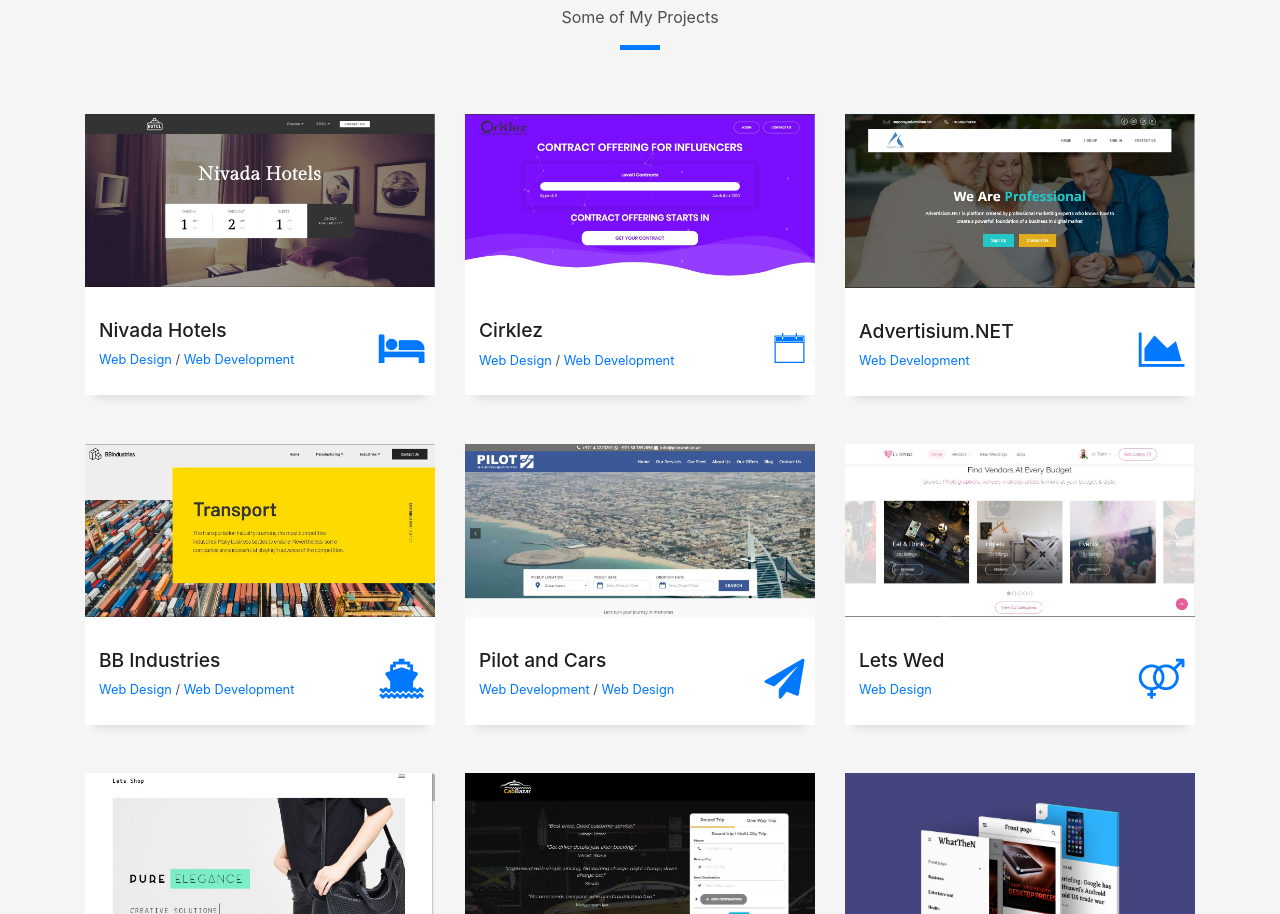
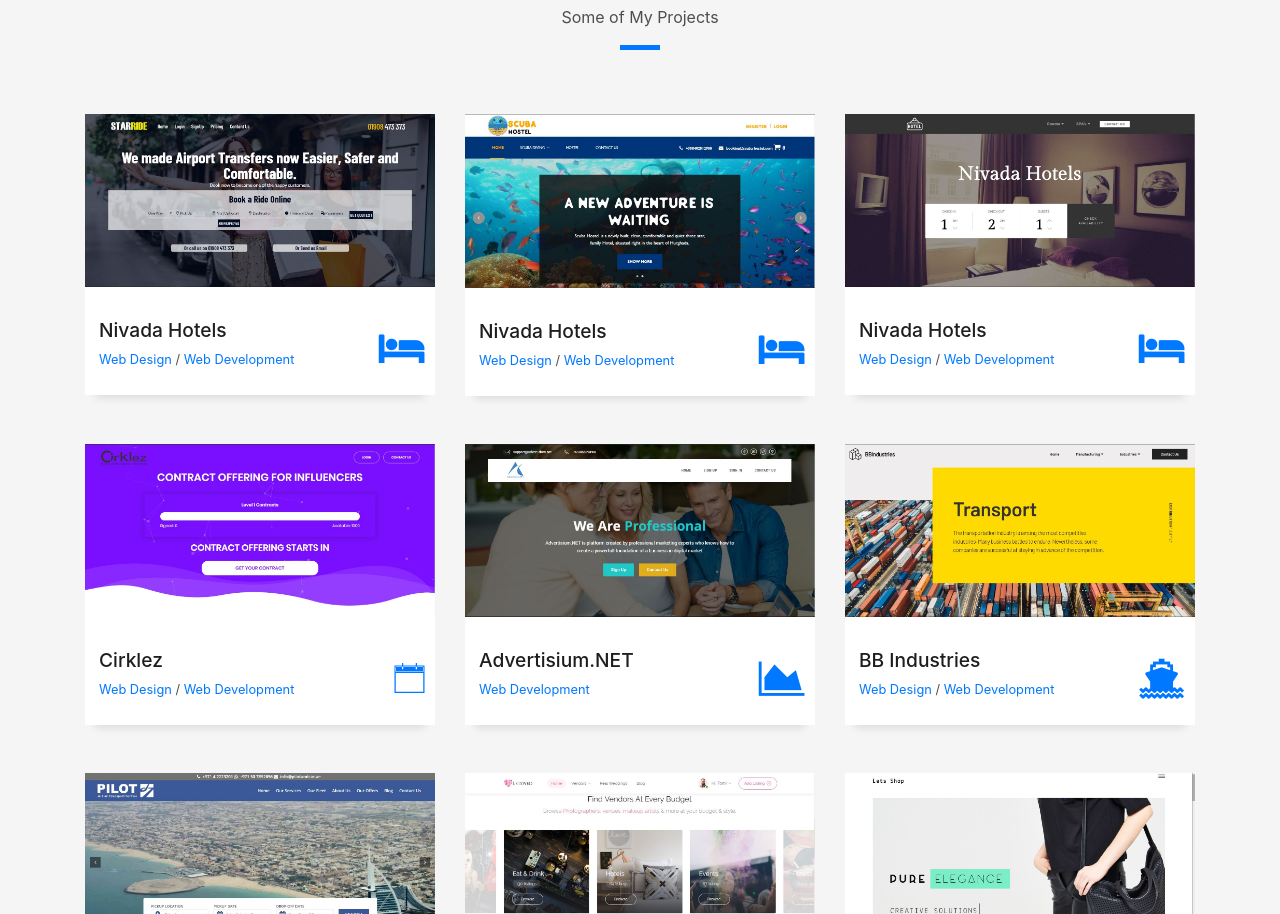
Before and after one commit to elitedeveloper/myportfolio, a plain HTML site: page index.html in a window 1280 px wide. Shown: the part 2646-3560 px from the top of the page. Drawn offline with Linux system fonts and the light colour scheme; some packages are replaced by stand-ins of ours; a script that the page names is missing; files whose address does not match are found by name; a web font is replaced by a local one.

Commit message:
Update index.html

```diff
--- a/index.html
+++ b/index.html
@@ -347,6 +347,61 @@
         </div>
       </div>
       <div class="row">
+
+                <div class="col-md-4">
+          <div class="work-box">
+            <a data-big="img/starride-full.png" class="pan">
+              <div class="work-img">
+                <img src="img/starride-short.JPG" alt="" class="img-fluid">
+              </div>
+              <div class="work-content">
+                <div class="row">
+                  <div class="col-sm-8">
+                    <h2 class="w-title">Nivada Hotels</h2>
+                    <div class="w-more">
+                      <span class="w-ctegory">Web Design</span> / <span class="w-ctegory">Web Development</span>
+                    </div>
+                  </div>
+                  <div class="col-sm-4">
+                    <div class="w-like">
+                      <span class="fa fa-hotel"></span>
+                    </div>
+                  </div>
+                </div>
+              </div>
+            </a>
+          </div>
+        </div>
+
+
+                <div class="col-md-4">
+          <div class="work-box">
+            <a data-big="img/scuba-hostel-full.png" class="pan">
+              <div class="work-img">
+                <img src="img/scuba-hostel-short.JPG" alt="" class="img-fluid">
+              </div>
+              <div class="work-content">
+                <div class="row">
+                  <div class="col-sm-8">
+                    <h2 class="w-title">Nivada Hotels</h2>
+                    <div class="w-more">
+                      <span class="w-ctegory">Web Design</span> / <span class="w-ctegory">Web Development</span>
+                    </div>
+                  </div>
+                  <div class="col-sm-4">
+                    <div class="w-like">
+                      <span class="fa fa-hotel"></span>
+                    </div>
+                  </div>
+                </div>
+              </div>
+            </a>
+          </div>
+        </div>
+
+
+
+
         <div class="col-md-4">
           <div class="work-box">
             <a data-big="img/work-8-full.png" class="pan">
```
